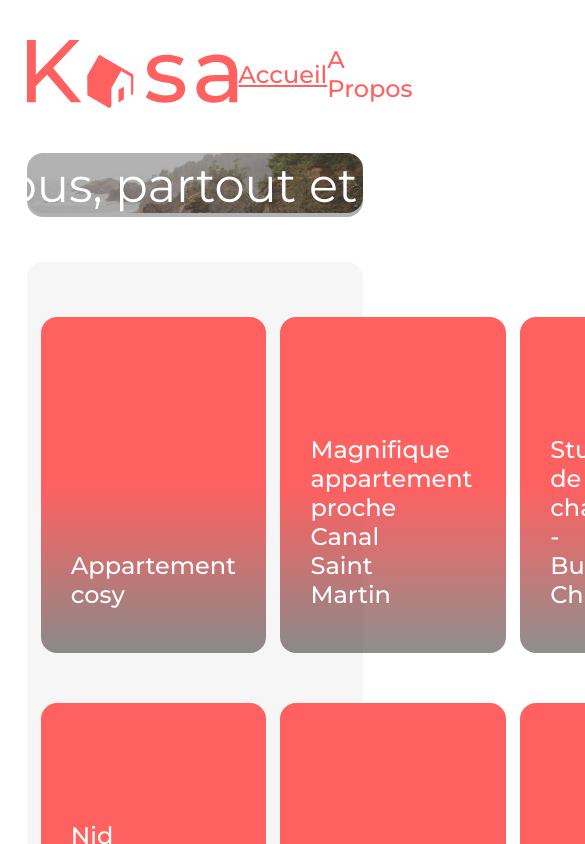
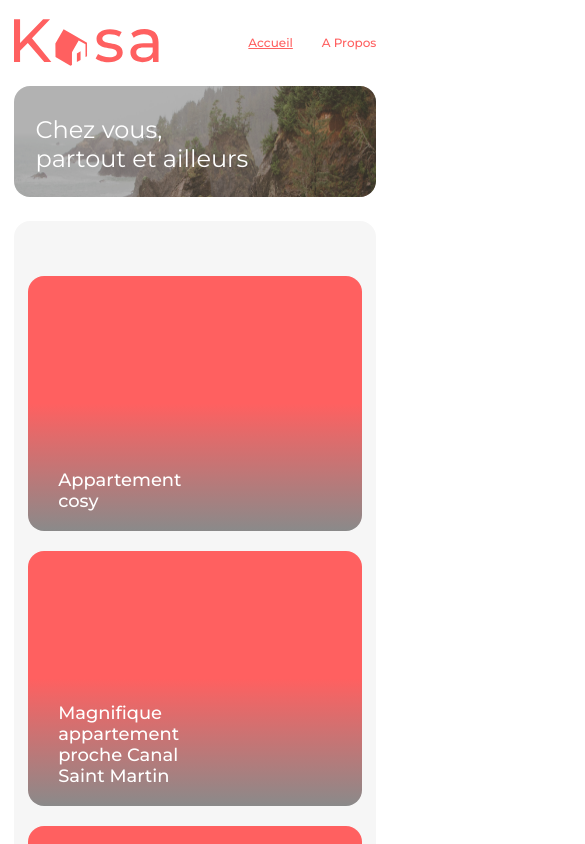
Before and after one commit to NicolasDuquesne2/Nicolas_Duquesne_11_21032022, a React (Create React App) app: page / in a window 390 px wide. Shown: the top 844 px of the page, 585 px wide, since content can reach past the window. Built offline with nearby package versions, Linux system fonts and the light colour scheme.

Commit message:
main page is responsive now, including footer, headers, cards componants

```diff
--- a/src/Pages/Home/home.scss
+++ b/src/Pages/Home/home.scss
@@ -1,18 +1,35 @@
+@import '../../utils/variables/variables.scss';
+
 .home-hero-text {
+    display: inline-block;
+    max-width: 217px;
     margin: 0;
-    white-space: nowrap;
-    font-size: 3rem;
+    white-space:normal;
+    font-size: 1.5rem;
     position: absolute;
     color: white;
+    left: 15%;
+    top: 50%;
+    transform: translate(-15%, -50%);
+
+    @media (min-width: $larg-min-width){
+        max-width: unset;
+        font-size: 3rem;
+        white-space: nowrap;
         left: 50%;
         top: 50%;
         transform: translate(-50%, -50%);
     }
+}
 
 .home-hero-wrapper {
     position: relative;
+    margin-top: 20px;
+    margin-bottom: 20px;
+    @media (min-width: $med-min-width) {
         margin-top: 45px;
     margin-bottom: 45px;
+    }
 }
 
 .home-hero-wrapper::before {
@@ -21,16 +38,24 @@
     top: 0;
     left: 0;
     width: 100%;
-    height: 99%;
+    height: 111px;
     background-color: black;
     opacity: 30%;
     border-radius: 16px;
+
+    @media (min-width: $med-min-width){
+        height: 99%;
+    }
 }
 
 .home-hero-image {
     border-radius: 16px;
     width: 100%;
+    height: 111px;
+
+    @media (min-width: $med-min-width){
         height: 100%;
+    }
 }
 
 .home-cards-background-wrapper {
@@ -42,12 +67,28 @@
     padding-bottom: 55px;
     background: #F6F6F6;
     border-radius: 16px;
+    @media (min-width: $med-min-width){
+
+    }
 }
 
 .home-cards-wrapper {
     width: 92%;
     display: grid;
+    grid-template-columns: 1fr;
+    row-gap: 20px;
+
+    @media (min-width: $med-min-width){
+        grid-template-columns: repeat(2, 1fr);
+        row-gap: 50px;
+        column-gap: 4.7%;
+    }
+
+    @media (min-width:$larg-min-width) {
         grid-template-columns: repeat(3, 1fr);
         row-gap: 50px;
         column-gap: 4.7%;
     }
+
+
+}
--- a/src/componants/Card/card.scss
+++ b/src/componants/Card/card.scss
@@ -1,15 +1,23 @@
+@import '../../utils/variables/variables.scss';
+
 .card-wrapper {
     display: flex;
     align-items: flex-end;
-    height: 21rem;
+    height: 255px;
     padding: 20px 30px;
     width: 100%;
     background: linear-gradient(#FF6060 50%, #00000070);
     border-radius: 16px;
+
+    @media (min-width: $med-min-width) {
+        height: 340px;
+    }
 }
 
 .card-text {
     display: inline-block;
     width: 50%;
     color: white;
+    font-size: 1.12rem;
+    margin: 0;
 }
--- a/src/componants/Footer/footer.scss
+++ b/src/componants/Footer/footer.scss
@@ -1,17 +1,29 @@
+@import '../../utils/variables/variables.scss';
+
 .footer {
     display: flex;
     flex-direction: column;
     align-items: center;
     background-color: black;
-    padding-top: 4rem;
+    padding-top: 60px;
+    padding-bottom: 60px;
+
+    @media (min-width: $med-min-width) {
+        padding-bottom: unset;
+    }
 }
 
 .footer-text{
     color: white;
+    font-size: .75rem;
+
+    @media (min-width: $med-min-width) {
+        font-size: 1.5rem;
+    }
 }
 
 .footer-logo {
     color: white;
-    width: 7.6rem;
-    height: 2.5rem;
+    width: 122px;
+    height: 40px;
 }
--- a/src/componants/Header/header.scss
+++ b/src/componants/Header/header.scss
@@ -1,20 +1,43 @@
+@import '../../utils/variables/variables.scss';
+
 .header {
     display: flex;
-    padding-top: 2.5rem;
+    padding-top: 1.2rem;
     justify-content: space-between;
+
+    @media (min-width: $med-min-width) {
+        padding-top: 2.5rem;
+    }
+}
+
+.logo {
+    width: 145px;
+    height: 47px;
+
+    @media (min-width: $med-min-width) {
+        width: unset;
+        height: unset;
+    }
 }
 
 nav {
-    width: 15rem;
+    width: 8rem;
     display: flex;
     flex-direction: row;
     justify-content: space-between;
     align-items: center;
+    @media (min-width: $med-min-width) {
+        width: 15rem;
+    }
 }
 
 a {
-    font-size: 1.5rem;
+    font-size: .75rem;
     text-decoration: none;
+
+    @media (min-width: $med-min-width) {
+        font-size: 1.5rem;
+    }
 }
 
 .selected {
--- a/src/componants/Header/index.jsx
+++ b/src/componants/Header/index.jsx
@@ -20,7 +20,7 @@ function Header({selected}) {
 
     return (
         <div className='header'>
-            <img src={logo} alt='Kasa' />
+            <img className='logo' src={logo} alt='Kasa' />
             <nav>
             {home}
             {about}
--- a/src/componants/carrousel/index.jsx
+++ b/src/componants/carrousel/index.jsx
@@ -1,5 +1,5 @@
 import './carrousel.scss'
-import { useRef, useState } from 'react'
+import { useRef, useState, Fragment } from 'react'
 
 
 function Carrousel({pictures}) {
@@ -7,6 +7,7 @@ function Carrousel({pictures}) {
     const imgREf = useRef(null)
     const [index, setIndex] = useState(0)
     const uboundPictures = pictures.length -1
+    let content = ''
 
     function handleClick(e) {
 
@@ -31,11 +32,19 @@ function Carrousel({pictures}) {
         }
     }
 
+    if (pictures.length === 1) {
+        content = <img ref={imgREf} className ='carrousel__img' src={pictures[index]} alt='carrousel'></img>
+    } else if(pictures.length > 1) {
+        content = <Fragment>
+                    <button className='previous' onClick={handleClick}></button>
+                    <img ref={imgREf} className ='carrousel__img' src={pictures[index]} alt='carrousel'></img>
+                    <button className='next' onClick={handleClick}></button>
+                  </Fragment>
+    }
+
     return (
         <div className='carrousel'>
-            <button className='previous' onClick={handleClick}></button>
-            <img ref={imgREf} className ='carrousel__img' src={pictures[index]} alt='carrousel'></img>
-            <button className='next' onClick={handleClick}></button>
+            {content}
         </div>
     )
 }
--- a/src/utils/style/global.scss
+++ b/src/utils/style/global.scss
@@ -1,6 +1,5 @@
 @import url(https://fonts.googleapis.com/css2?family=Montserrat:wght@400;500;600;700;800;900&display=swap);
-
-$main-color : #FF6060;
+@import '../variables/variables.scss';
 
 html{
     font-family: 'Montserrat', 'Trebuchet MS', 'Helvetica', 'sans-serif';
@@ -36,7 +35,11 @@ a {
 .wrapper {
     display: flex;
     flex-direction: column;
-    max-width: 86%;
+    width: 93%;
     margin-left: auto;
     margin-right: auto;
+
+    @media (min-width: 768px) {
+        width: 86%;
+    }
 }
--- /dev/null
+++ b/src/utils/variables/variables.scss
@@ -0,0 +1,4 @@
+$main-color : #FF6060;
+$med-min-width: 768px;
+$larg-min-width: 1024px;
+$xtra-min-width: 1440px
```
Lines whose indentation alone changed are shown as unchanged.
